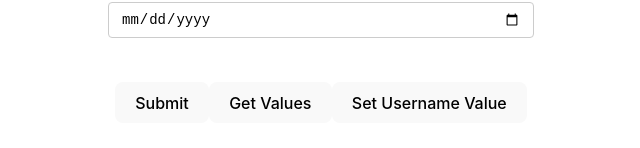
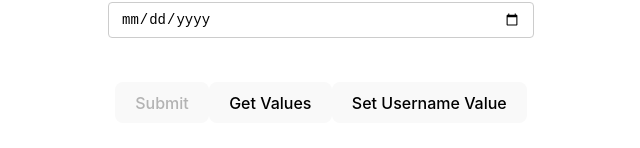
Before and after one commit to SudirKrishnaaRS/React-Hook-Form-Tutorial, a React (Vite) app in the folder rhf-demo/: page / in a window 1280 px wide. Shown: the part 972-1120 px from the top of the page, without its empty margins (319-959 px from the left). Built offline with nearby package versions, Linux system fonts and the light colour scheme.

Commit message:
V-23 : Disable Form Submission ( isDirty , isValid )

```diff
--- a/rhf-demo/src/components/YouTubeForm.tsx
+++ b/rhf-demo/src/components/YouTubeForm.tsx
@@ -65,7 +65,7 @@
   } = form;
 
   //errors -  For validation errors messages
-  const { errors, touchedFields, dirtyFields, isDirty } = formState;
+  const { errors, touchedFields, dirtyFields, isDirty, isValid } = formState;
 
   // console.log("Touched Feilds :",touchedFields);
   // console.log("Dirty Feilds :",dirtyFields);
@@ -384,7 +384,8 @@
         </div>
 
         <br />
-        <button>Submit</button>
+        {/* Submit Button is disabled until the isDirty `boolean` flag becomes true or isValid becomes true */}
+        <button disabled={!isDirty || !isValid}>Submit</button>
         <button type="button" onClick={handleGetValues}>
           Get Values
         </button>
```
